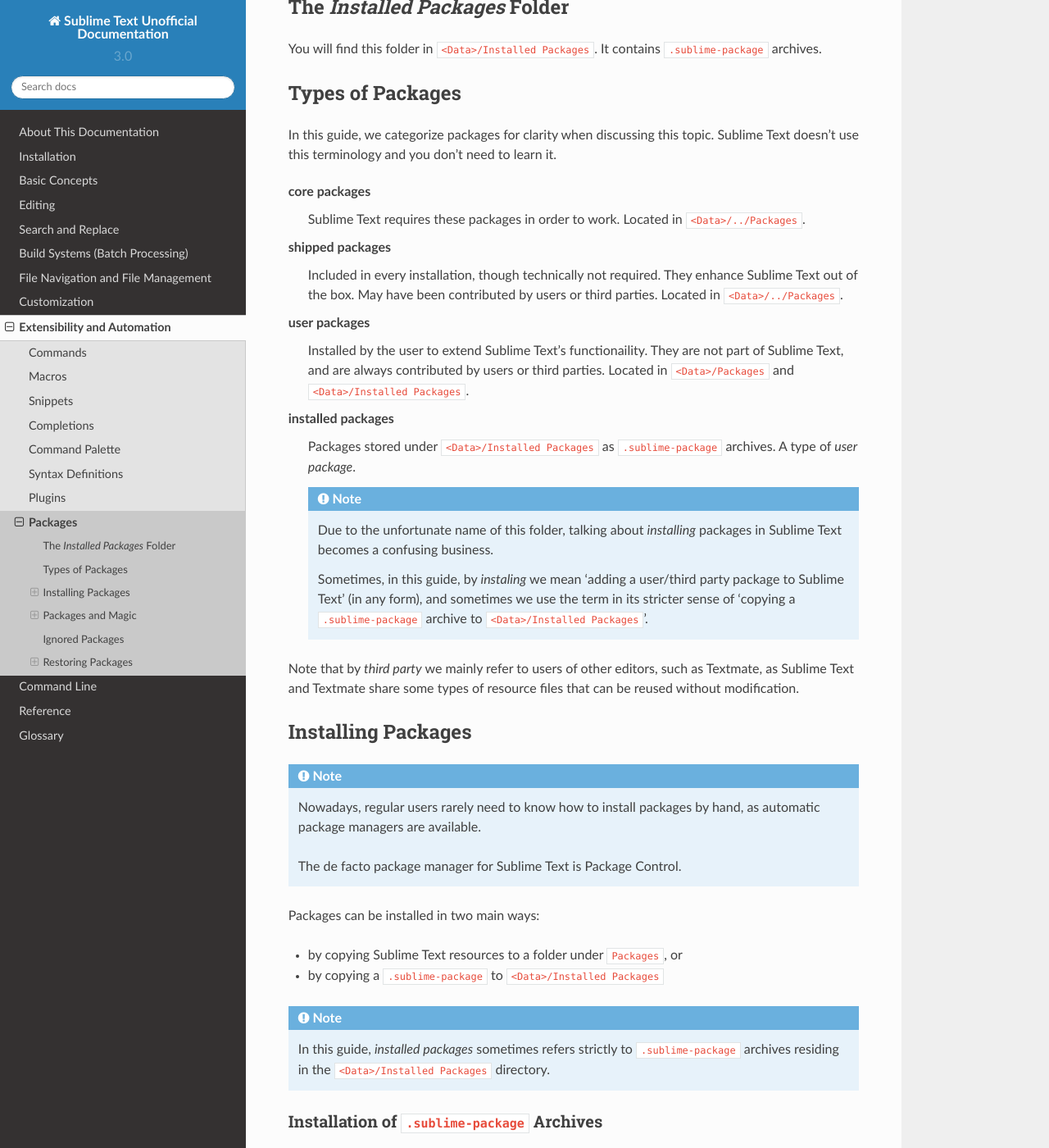
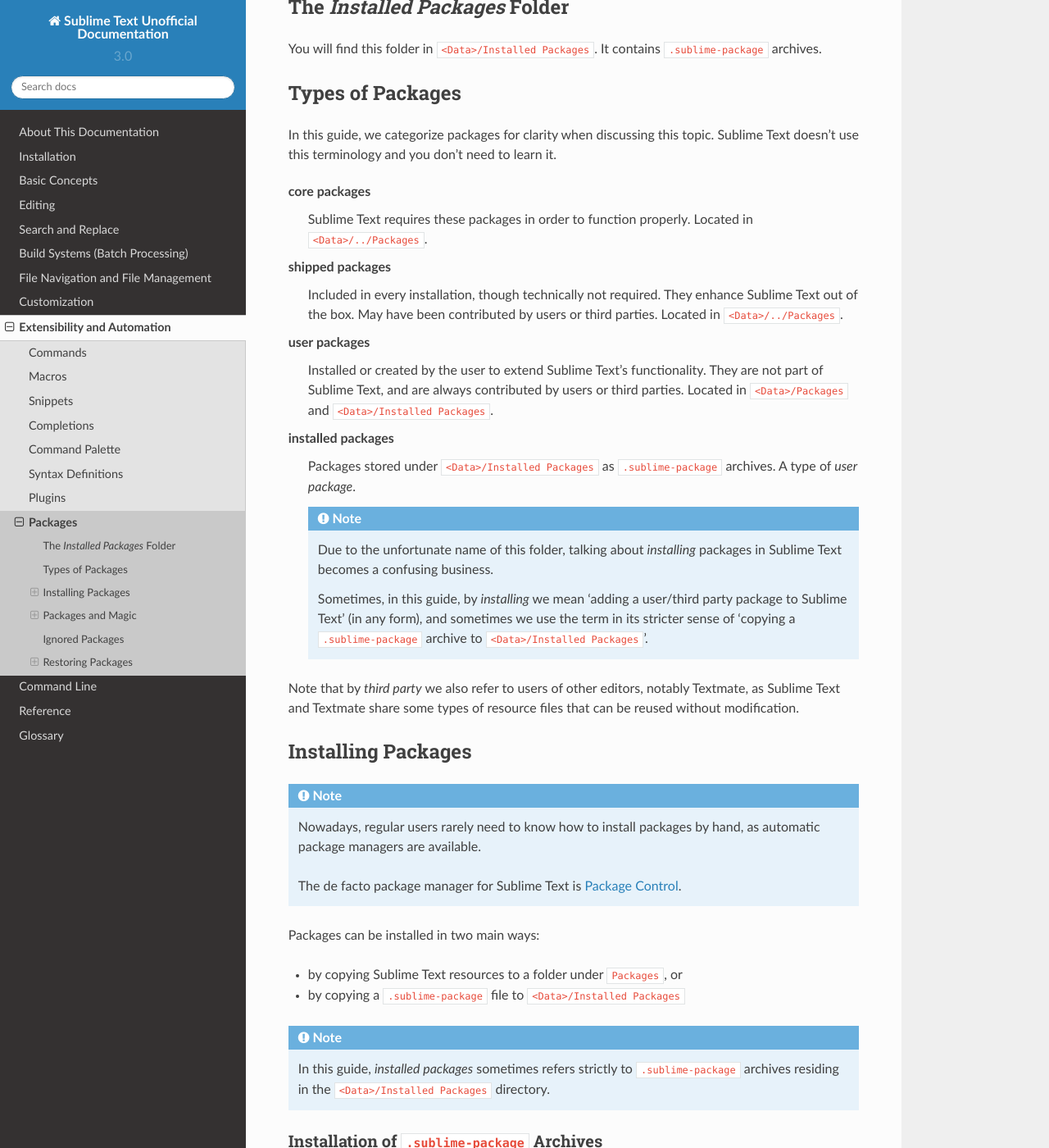
Before and after one commit to guillermooo/sublime-undocs, a Sphinx documentation site: the page built from source/extensibility/packages.rst, in a window 1280 px wide and 1400 px high, scrolled down 539 px. Shown: the whole window at 82% size. Built offline with Sphinx 7.4.7 and the Read the Docs theme 2.0.0, drawn with Linux system fonts in a browser that asks for light colours.

Commit message:
Various small fixes

```diff
--- a/source/extensibility/packages.rst
+++ b/source/extensibility/packages.rst
@@ -51,7 +51,7 @@
 
 **core packages**
    Sublime Text requires these packages
-   in order to work.
+   in order to function properly.
    Located in ``<Data>/../Packages``.
 
 **shipped packages**
@@ -63,8 +63,8 @@
    Located in ``<Data>/../Packages``.
 
 **user packages**
-   Installed by the user
-   to extend Sublime Text's functionaility.
+   Installed or created by the user
+   to extend Sublime Text's functionality.
    They are not part of Sublime Text,
    and are always contributed by users
    or third parties.
@@ -83,7 +83,7 @@
       packages in Sublime Text
       becomes a confusing business.
 
-      Sometimes, in this guide, by *instaling* we mean
+      Sometimes, in this guide, by *installing* we mean
       'adding a user/third party package to Sublime Text'
       (in any form),
       and sometimes we use the term
@@ -92,8 +92,8 @@
       to ``<Data>/Installed Packages``'.
 
 Note that by *third party*
-we mainly refer to users of other
-editors, such as Textmate,
+we also refer to users of other
+editors, notably Textmate,
 as Sublime Text and Textmate
 share some types of resource files
 that can be reused without modification.
@@ -111,14 +111,16 @@
    are available.
 
    The de facto package manager
-   for Sublime Text is Package Control.
+   for Sublime Text is `Package Control`_.
+
+.. _Package Control: https://packagecontrol.io
 
 Packages can be installed
 in two main ways:
 
 - by copying Sublime Text resources
-  to  a folder under ``Packages``, or
-- by copying a ``.sublime-package``
+  to a folder under ``Packages``, or
+- by copying a ``.sublime-package`` file
   to ``<Data>/Installed Packages``
 
 .. note::
```
